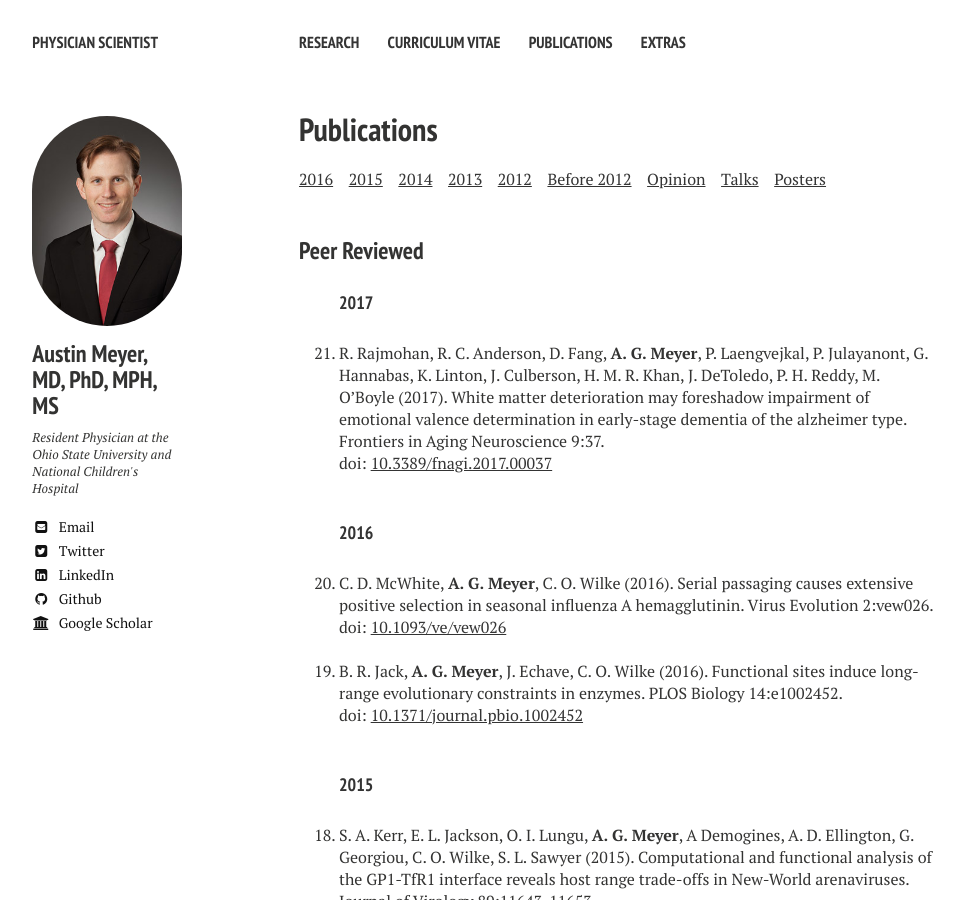
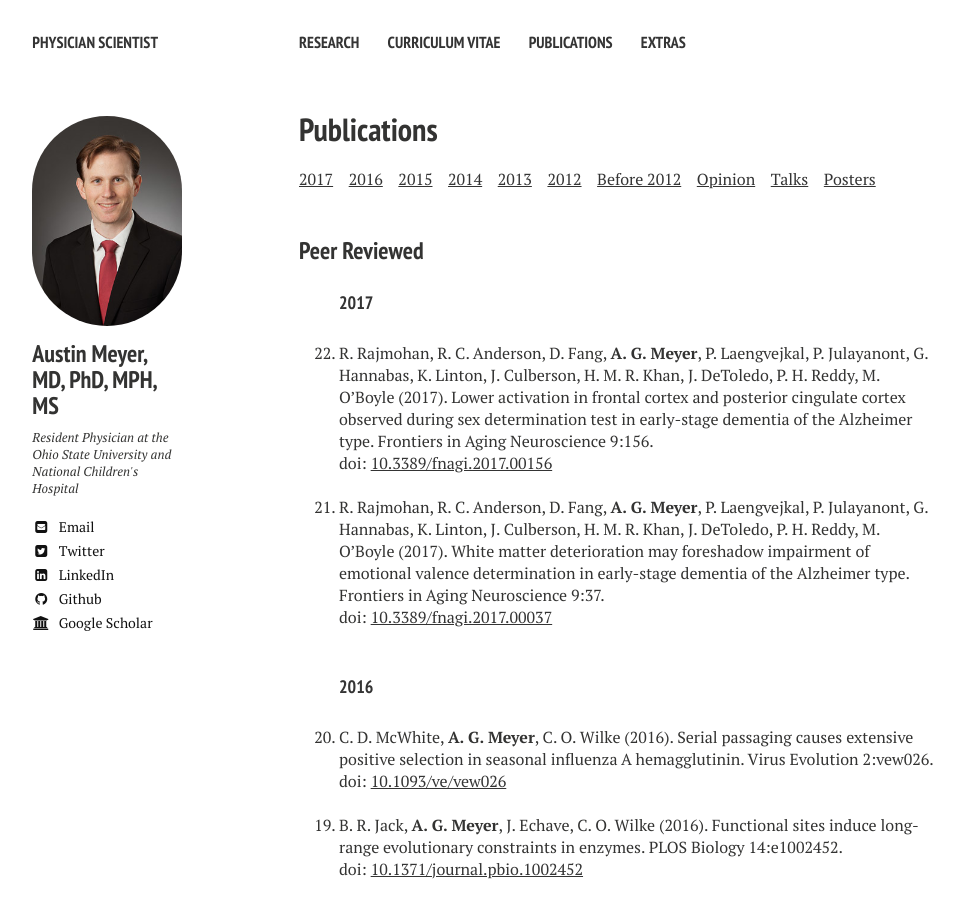
Before and after one commit to ausmeyer/ausmeyer.github.io, a Jekyll site: the page built from publications/index.md, in a window 1280 px wide and 900 px high. Shown: the whole window, without its empty margins (21-985 px from the left). Built offline with Jekyll 4.4.1, drawn with Linux system fonts in a browser that asks for light colours; nearby versions of some CDN libraries; comment, search, counter and statistics services are not loaded.

Commit message:
Update publications.

```diff
--- a/_data/peer_review.yml
+++ b/_data/peer_review.yml
@@ -1,6 +1,12 @@
 - author: R. Rajmohan, R. C. Anderson, D. Fang, <b>A. G. Meyer</b>, P. Laengvejkal, P. Julayanont, G. Hannabas, K. Linton, J. Culberson, H. M. R. Khan, J. DeToledo, P. H. Reddy, M. O’Boyle
   year: 2017
-  title: White matter deterioration may foreshadow impairment of emotional valence determination in early-stage dementia of the alzheimer type
+  title: Lower activation in frontal cortex and posterior cingulate cortex observed during sex determination test in early-stage dementia of the Alzheimer type
+  ref: "Frontiers in Aging Neuroscience 9:156"
+  doi: 10.3389/fnagi.2017.00156
+
+- author: R. Rajmohan, R. C. Anderson, D. Fang, <b>A. G. Meyer</b>, P. Laengvejkal, P. Julayanont, G. Hannabas, K. Linton, J. Culberson, H. M. R. Khan, J. DeToledo, P. H. Reddy, M. O’Boyle
+  year: 2017
+  title: White matter deterioration may foreshadow impairment of emotional valence determination in early-stage dementia of the Alzheimer type
   ref: "Frontiers in Aging Neuroscience 9:37"
   doi: 10.3389/fnagi.2017.00037
 
--- a/publications/index.md
+++ b/publications/index.md
@@ -4,6 +4,7 @@ title: Publications
 permalink: /publications/
 share: false
 link-years:
+  - 2017
   - 2016
   - 2015
   - 2014
```
